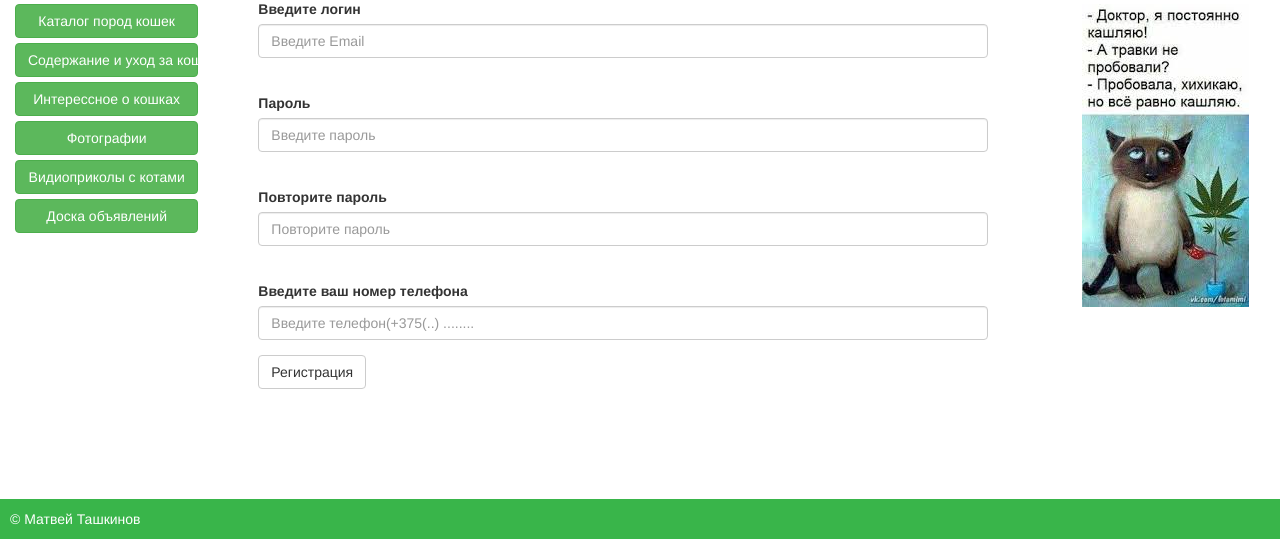
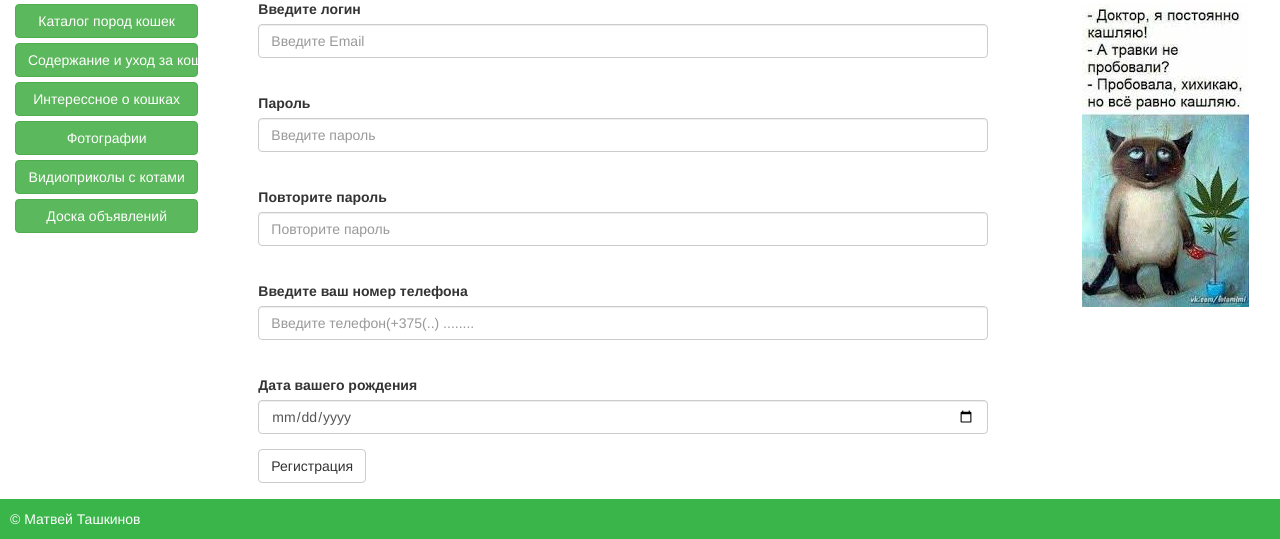
Before and after one commit to lpaleks/animal, a PHP site: page /register.php in a window 1280 px wide; the page is wider, and only the part inside the window is pictured. Shown: the part 261-800 px from the top of that part. Run offline with PHP 8.4, Linux system fonts and the light colour scheme; data that the repository does not hold is empty.

Commit message:
third commit

```diff
--- a/register.php
+++ b/register.php
@@ -29,7 +29,13 @@ $keywords="Нужна ли кошка в квартире?";
 	<br>
     <div class="form-group">
     <label for="exampleInputPhone">Введите ваш номер телефона</label>
-    <input type="password" class="form-control" id="exampleInputPhone" type="number" name="password_again" placeholder="Введите телефон(+375(..) ........">
+    <input  class="form-control" id="exampleInputPhone" type="number" name="phone" placeholder="Введите телефон(+375(..) ........">
+	</div>
+
+	<br>
+    <div class="form-group">
+    <label for="exampleInputPhone">Дата вашего рождения</label>
+    <input class="form-control" id="exampleInputPhone" type="date" name="password_again" placeholder="">
 	</div>
 
   <button type="submit" class="btn btn-default">Регистрация</button>
```
